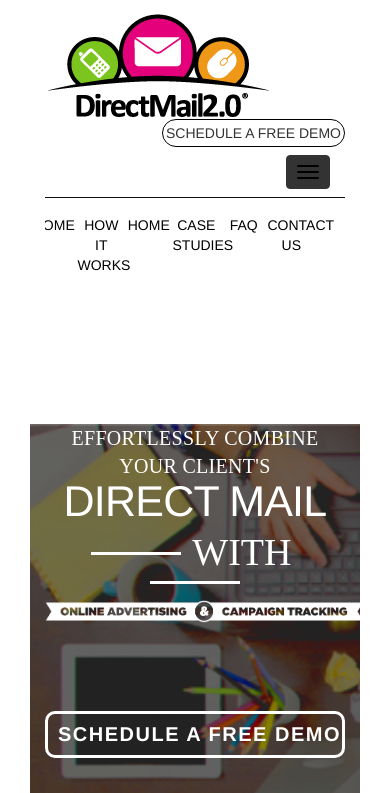
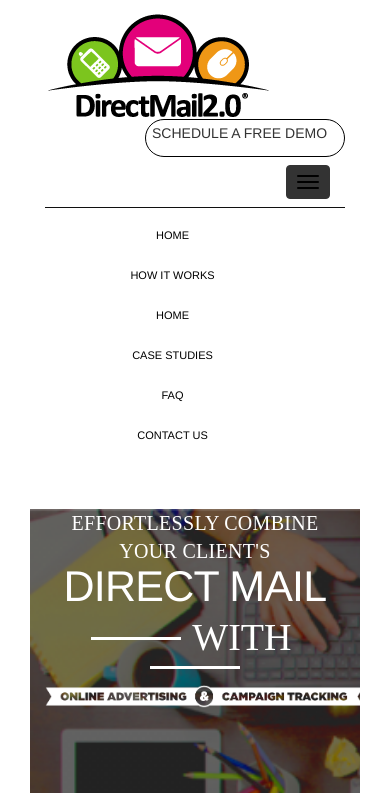
Before and after one commit to anna0308/FrontTask, a plain HTML site: page index.html in a window 390 px wide. Both pictures are taken after a click on the button 308 px from the left and 171 px from the top of the page. Shown: the top 793 px of the page. Drawn offline with nearby package versions, Linux system fonts and the light colour scheme.

Commit message:
changing

```diff
--- a/css/index.css
+++ b/css/index.css
@@ -10,6 +10,7 @@
 	float:right;
 	border-radius:25px;
 	padding:1%;
+	width: 200px;
 }
 .container-fluid
 {
@@ -238,6 +239,13 @@
     text-transform:uppercase;
     font-weight: 900;
 }
+@media screen and (max-width: 1210px)
+{
+	.like
+	{
+		padding:1% 2%;
+	}
+}
 @media screen and (max-width: 1045px)
 {
 
@@ -245,11 +253,18 @@
 	{
 		width: 263px !important;
 	}
+	#myNavbar li a
+	{
+		font-size: 13px;
+	}
 
 }
 @media screen and (max-width: 995px)
 {
-
+	#myNavbar li a
+	{
+		font-size: 11px;
+	}
 	.adv-container
 	{
 		 width: 619px !important;
@@ -268,7 +283,7 @@
 		font-size: 30px;
 	}
 }
-@media screen and (max-width: 760px)
+@media screen and (max-width: 768px)
 {
 	.border
 	{
@@ -281,15 +296,16 @@
 	.big-text
 	{
 		font-size: 73px !important;
-		margin-top: -27px;
+		margin-top: -17px;
 	}
 	.with-container
 	{
-		margin-top: -23px;
+		margin-top: -13px;
 	}
 	.top-text
 	{
-		font-size: 26px;
+		margin-top: 5%;
+    	font-size: 25px;
 	}
 }
 @media screen and (max-width: 635px)
--- a/index.html
+++ b/index.html
@@ -18,7 +18,7 @@
               </div>
               <div class="col-sm-9">
                 <div class="col-sm-3 like">
-                    <div >Schedule a free demo</div>
+                    <div><p style="white-space: nowrap">Schedule a free demo</p></div>
                 </div>
                 <div class="col-xs-12">
                     <div class="row">
@@ -32,13 +32,25 @@
                             </div>
                             <div class="collapse navbar-collapse" id="myNavbar">
                                 <div class="row">
-                                  <ul class="col-xs-12 nav navbar-nav">
-                                    <li class="col-xs-2"><a href="#" style="color:black;">Home</a></li>
-                                    <li class="col-xs-2"><a href="#" style="color:black;">How It works </a></li>
-                                    <li class="col-xs-2"><a href="#" style="color:black;">Home</a></li>
-                                    <li class="col-xs-2"><a href="#" style="color:black;">Case studies</a></li>
-                                    <li class="col-xs-2"><a href="#" style="color:black;">Faq</a></li>
-                                    <li class="col-xs-2"><a href="#" style="color:black;">Contact us</a></li>
+                                  <ul class="col-xs-12  col-sm-12 nav navbar-nav">
+                                    <li class="col-xs-12 col-sm-2">
+                                        <a href="#" style="color:black;white-space: nowrap">Home</a>
+                                    </li>
+                                    <li class="col-xs-12 col-sm-2">
+                                        <a href="#" style="color:black;white-space: nowrap">How It works </a>
+                                    </li>
+                                    <li class="col-xs-12 col-sm-2">
+                                        <a href="#" style="color:black;white-space: nowrap">Home</a>
+                                    </li>
+                                    <li class="col-xs-12 col-sm-2">
+                                        <a href="#" style="color:black;white-space: nowrap">Case studies</a>
+                                    </li>
+                                    <li class="col-xs-12 col-sm-2">
+                                        <a href="#" style="color:black;white-space: nowrap">Faq</a>
+                                    </li>
+                                    <li class="col-xs-12 col-sm-2">
+                                        <a href="#" style="color:black;white-space: nowrap">Contact us</a>
+                                    </li>
                                   </ul>
                                 </div>
                             </div>
```
